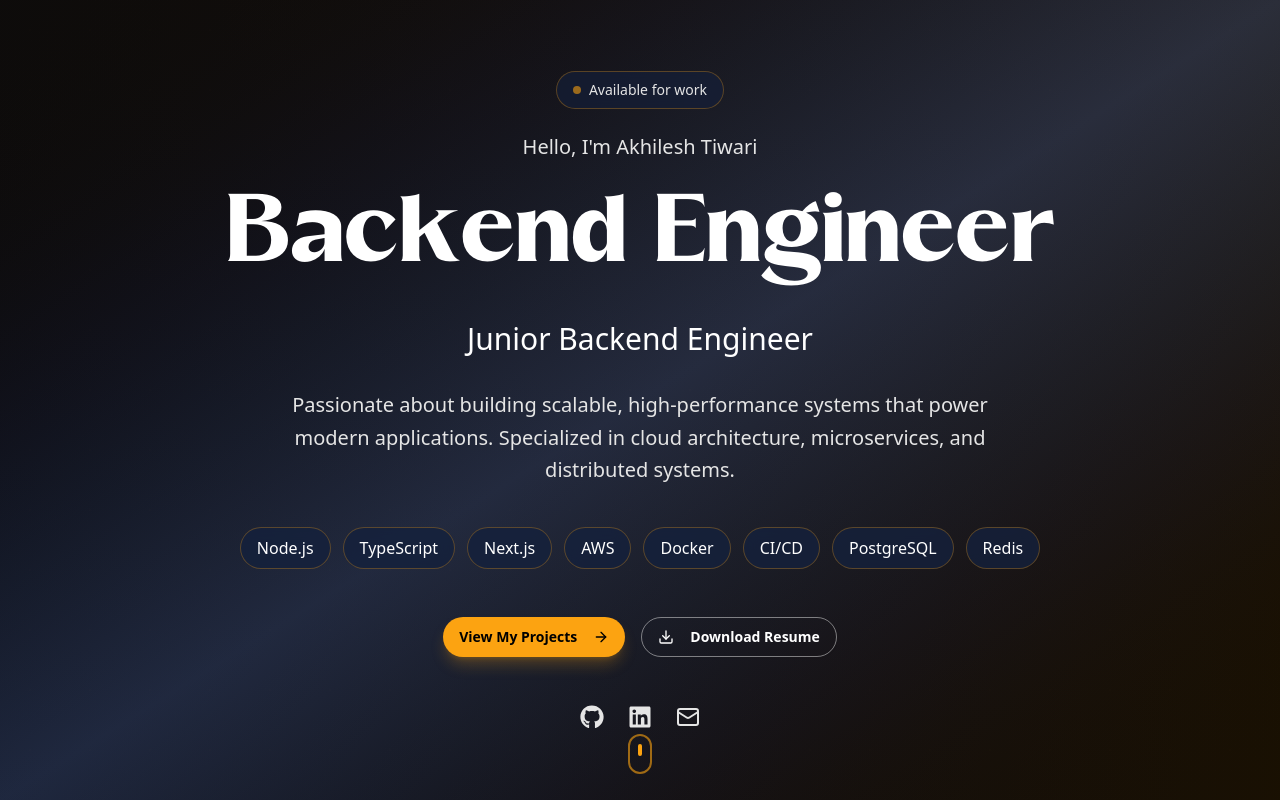
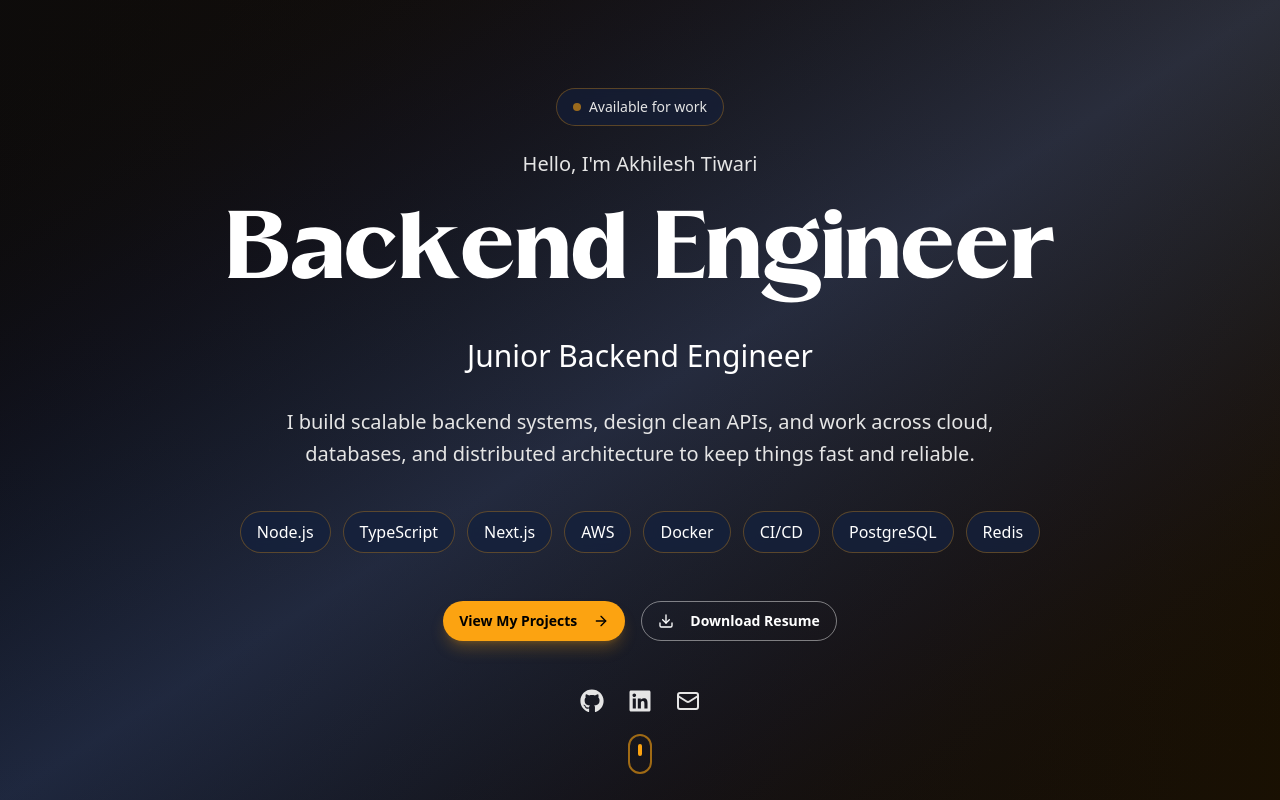
Before and after one commit to silky-x0/portfolio-V2, a Next.js app: page / in a window 1280 px wide. Built offline with nearby package versions, Linux system fonts and the light colour scheme.

Commit message:
Updated description

```diff
--- a/src/components/Hero.tsx
+++ b/src/components/Hero.tsx
@@ -11,7 +11,7 @@ const heroConfig = {
 	name: "Akhilesh Tiwari",
 	title: "Junior Backend Engineer",
 	description:
-		"Passionate about building scalable, high-performance systems that power modern applications. Specialized in cloud architecture, microservices, and distributed systems.",
+		"I build scalable backend systems, design clean APIs, and work across cloud, databases, and distributed architecture to keep things fast and reliable.",
 	skills: [
 		"Node.js",
 		"TypeScript",
```
